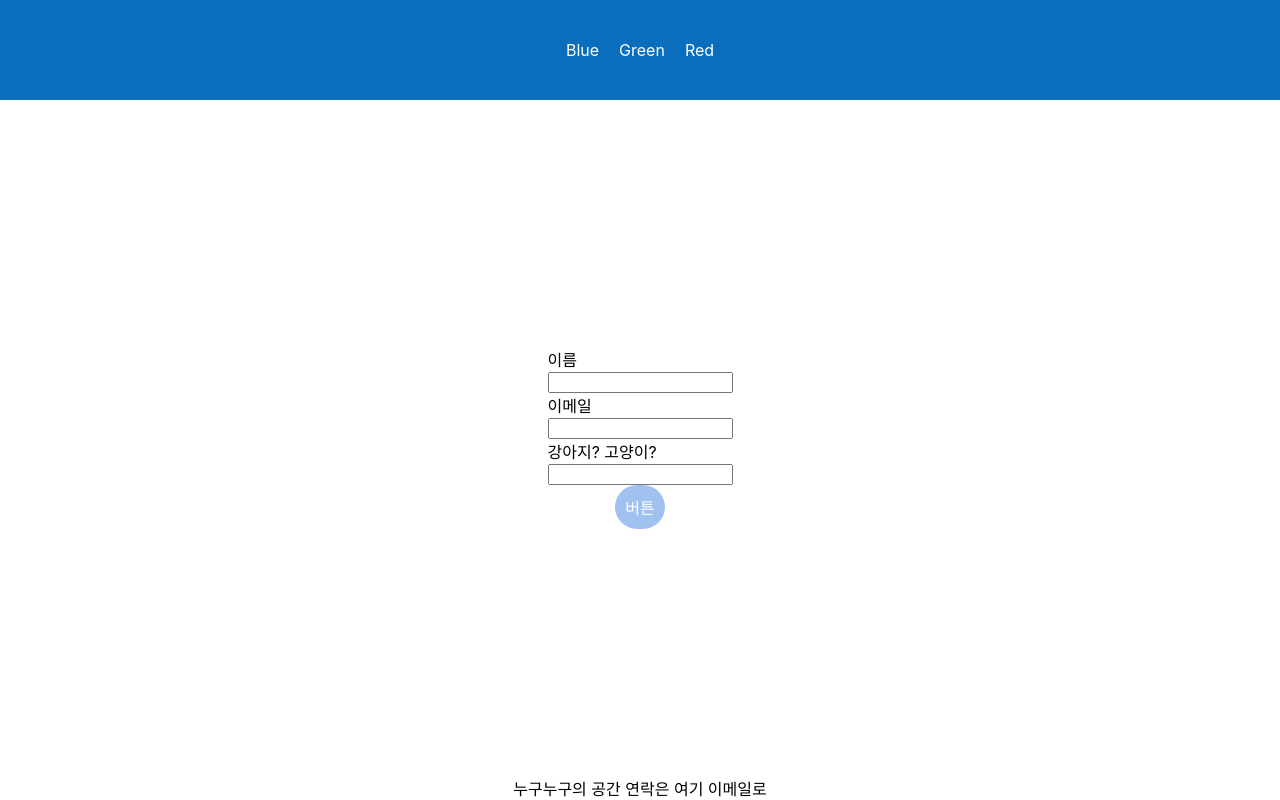
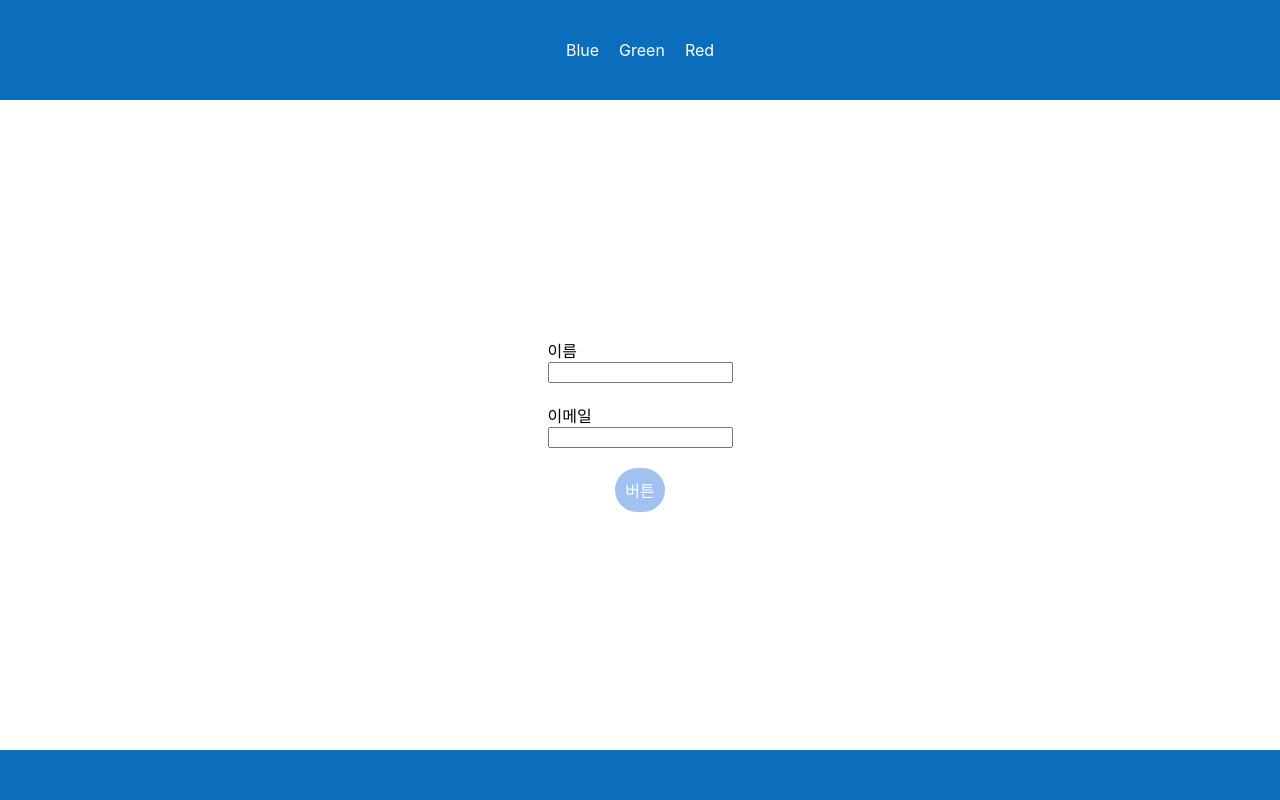
Before and after one commit to harin0707/0719_Recoil, a React (Create React App) app: page / in a window 1280 px wide. Built offline with nearby package versions, Linux system fonts and the light colour scheme.

Commit message:
[REFACTOR] 불필요한 코드 정리"

```diff
--- a/src/App.js
+++ b/src/App.js
@@ -14,7 +14,7 @@ const App = () => {
       <Layout>
       <Routes>
             <Route path="/" element={<Home />}></Route>
-            <Route path="/myPage" element={<MyPage />}></Route>
+            <Route path="/mypage" element={<MyPage />}></Route>
       </Routes>
       </Layout>
 
--- a/src/components/home/Form.js
+++ b/src/components/home/Form.js
@@ -2,33 +2,26 @@ import React from 'react'
 import { styled } from 'styled-components';
 
 import {useRecoilState} from 'recoil';
-import { userNameAtom, emailAtom, ownerAtom } from '../../recoil/atom';
+import { userNameAtom, emailAtom } from '../../recoil/atom';
 
-const Form = ({title, type}) => {
+const Form = ({title, type, inputType}) => {
     const [userName, setUserName] = useRecoilState(userNameAtom);
     const [email, setEmail] = useRecoilState(emailAtom);
-    const [owner, setOwner] = useRecoilState(ownerAtom);
 
     const onChange = (e) =>{
+        const input = e.target.value;
         if (type==='name'){
-            setUserName({name:e.target.value});
-        }
-        else if (type==='email'){
-            setEmail({nickname:e.target.value});
+            setUserName(input);
         }
         else{
-            setOwner({type:e.target.value});
+            setEmail(input);
         }
-
-        console.log(userName);
-        console.log(email);
-        console.log(owner);
     }
 
     return (
         <Wrapper>
             <div>{title}</div>
-            <Input onChange={onChange}></Input>
+            <input type={inputType} onChange={onChange}></input>
         </Wrapper>
 )
 }
@@ -36,7 +29,8 @@ const Form = ({title, type}) => {
 export default Form
 
 const Wrapper = styled.div`
+display: flex;
+flex-direction: column;
+
+margin-bottom: 20px;
 `
-
-const Input = styled.input`
-`
--- a/src/components/home/FormSection.js
+++ b/src/components/home/FormSection.js
@@ -1,34 +1,34 @@
 import React,{useContext} from 'react'
-import Form from './Form'
-import {styled} from 'styled-components';
+import { useNavigate } from 'react-router-dom';
+import Form from './Form.js'
+import {Button} from '../layout/common.js';
 
 import { ThemeContext } from '../../context/context';
 
-// import {useRecoilState} from 'recoil';
-// import { userInfoAtom } from '../../recoil/atom';
+import { useRecoilState } from 'recoil';
+import { isSubmitedAtom } from '../../recoil/atom';
 
 const FormSection = () => {
     const mode = useContext(ThemeContext);
+    const [isSubmited, setIsSubmited]=useRecoilState(isSubmitedAtom);
+
+
+    const navigate = useNavigate();
+
+    const handleClick=()=>{
+        setIsSubmited(true);
+        navigate('/mypage')
+    }
+
+
     return (
     <>
         <Form type='name' title='이름'/>
         <Form type='email' title='이메일'/>
-        <Form type='owner' title='강아지? 고양이?'/>
 
-        <Button mode={mode.button}>버튼</Button>
+        <Button mode={mode.button} onClick={handleClick}>버튼</Button>
     </>
     )
 }
 
 export default FormSection
-
-
-const Button = styled.button`
-all: unset;
-background-color: ${props=>props.mode};
-/* background-color: red; */
-color: white;
-padding: 10px;
-border-radius: 24px;
-
-`
--- a/src/components/layout/Layout.js
+++ b/src/components/layout/Layout.js
@@ -1,6 +1,10 @@
 import React,{useContext, useState} from 'react'
 import styled from 'styled-components';
 import { ThemeContext } from '../../context/context';
+import { Button } from './common';
+
+import { useRecoilValue } from 'recoil';
+import { isSubmitedAtom, userNameAtom, emailAtom } from '../../recoil/atom';
 
 const Layout= ({children}) => {
     const context = useContext(ThemeContext);
@@ -21,6 +25,10 @@ const Layout= ({children}) => {
         console.log(mode);
     }
 
+    const isSubmited = useRecoilValue(isSubmitedAtom);
+    const userName = useRecoilValue(userNameAtom);
+    const email = useRecoilValue(emailAtom);
+
     return (
     <>
     <ThemeContext.Provider value={mode}>
@@ -35,7 +43,9 @@ const Layout= ({children}) => {
 
         <div>{children}</div>
 
-        <div>누구누구의 공간 연락은 여기 이메일로</div>
+        <Footer mode={mode.main}>
+            {!isSubmited===true ? '':`|| ${userName}의 공간 || 이메일 주소${email} ||`}
+        </Footer>
 
         </Wrapper>
 
@@ -58,20 +68,23 @@ align-items: center;
 justify-content: space-between;
 `
 
-const Button = styled.button`
-all: unset;
-background-color: ${props=>props.mode};
-color: white;
-padding: 10px;
-border-radius: 24px;
-`
-
 const Header = styled.div`
 display: flex;
 height: 100px;
 width: 100%;
-background-color: ${props=>props.mode};
-
 justify-content: center;
 align-items: center;
+
+background-color: ${props=>props.mode};
 `
+
+const Footer = styled.div`
+display: flex;
+height: 50px;
+width: 100%;
+justify-content: center;
+align-items: center;
+color: white;
+
+background-color: ${props=>props.mode};
+`
--- /dev/null
+++ b/src/components/layout/common.js
@@ -0,0 +1,16 @@
+import styled from 'styled-components';
+
+export const Button = styled.button`
+all: unset;
+background-color: ${props=>props.mode};
+color: white;
+padding: 10px;
+border-radius: 24px;
+
+`
+
+
+export const Title = styled.div`
+font-size: 30px;
+margin: 20px;
+`
--- a/src/pages/Home.js
+++ b/src/pages/Home.js
@@ -22,6 +22,4 @@ display: flex;
 flex-direction: column;
 justify-content: center;
 align-items: center;
-
-height:
 `
--- a/src/pages/MyPage.js
+++ b/src/pages/MyPage.js
@@ -1,13 +1,40 @@
-import React from 'react'
+import React,{useContext} from 'react'
 import { userNameAtom } from '../recoil/atom'
-import {useRecoilValue} from 'recoil';
+import {useRecoilValue, useResetRecoilState} from 'recoil';
+import { Title } from '../components/layout/common';
+import { isSubmitedAtom } from '../recoil/atom';
+import { useNavigate } from 'react-router-dom';
+import { ThemeContext } from '../context/context';
+import styled from 'styled-components';
+import { Button } from '../components/layout/common';
 
 const MyPage = () => {
+    const mode = useContext(ThemeContext);
     const user = useRecoilValue(userNameAtom);
+    const reset = useResetRecoilState(isSubmitedAtom);
+    const navigate = useNavigate();
+
+    const handleReset=()=>{
+        reset();
+        navigate('/');
+    }
 
     return (
-    <div>welcome {user}</div>
+        <>
+        <Wrapper>
+            <Title>welcome {user}</Title>
+            <Button mode={mode.button} onClick={handleReset}> 리셋 </Button>
+        </Wrapper>
+
+        </>
     )
 }
 
 export default MyPage
+
+const Wrapper = styled.div`
+display: flex;
+flex-direction: column;
+justify-content: center;
+align-items: center;
+`
--- a/src/recoil/atom.js
+++ b/src/recoil/atom.js
@@ -1,4 +1,9 @@
 import {atom} from 'recoil';
+
+export const isSubmitedAtom = atom({
+    key: 'isSubmited',
+    default: false
+})
 
 export const userNameAtom = atom({
     key : 'userName',
@@ -9,8 +14,3 @@ export const emailAtom = atom({
     key:'email',
     default:'',
 })
-
-export const ownerAtom = atom({
-    key : 'owner',
-    default: 'dog'
-})
```
Also changed, not shown: src/components/common/common.js (deleted, +0 -34 lines).
